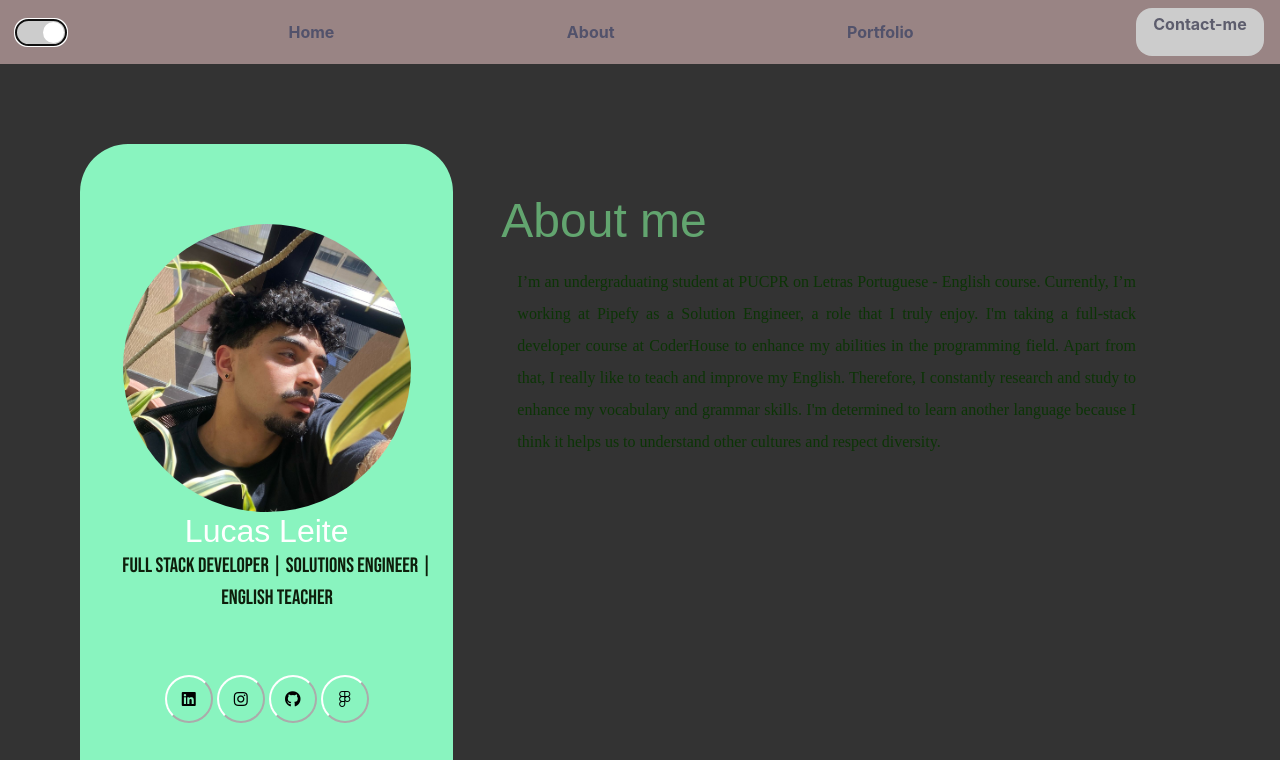
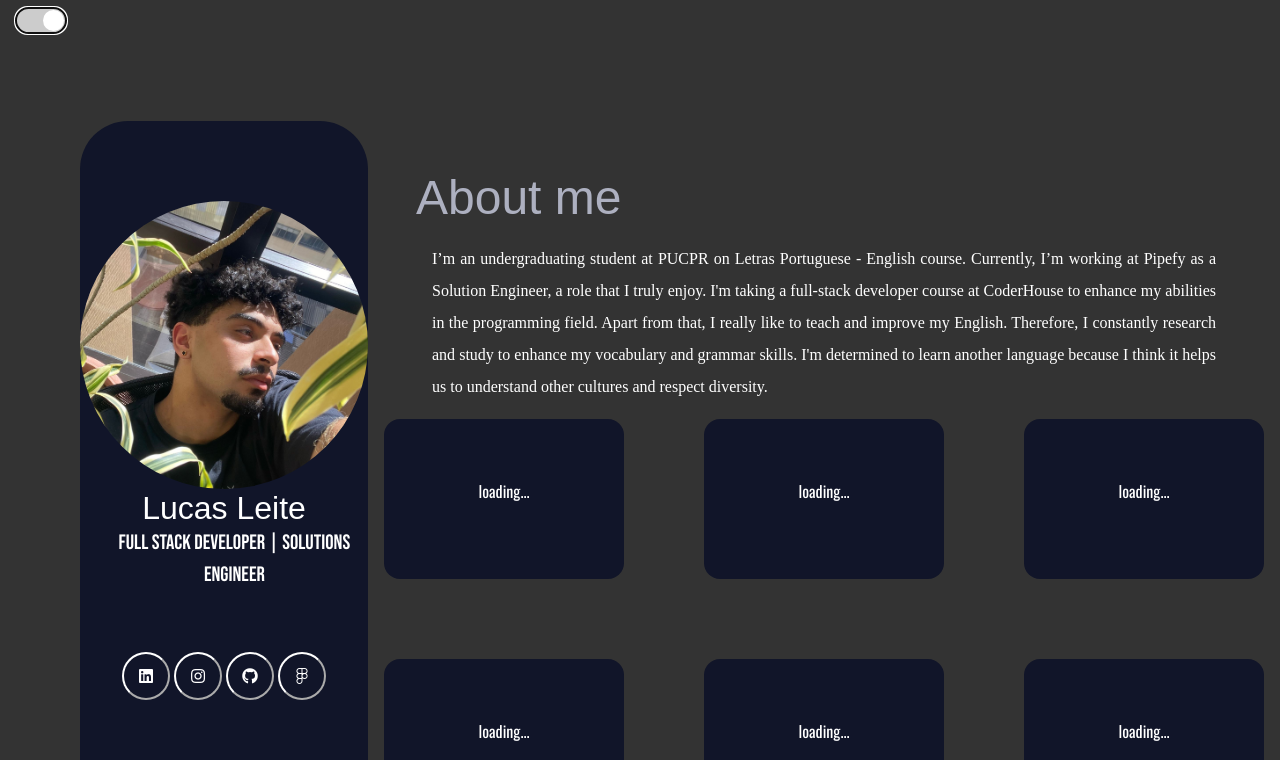
Before and after one commit to lukerodl/portfolio, a plain HTML site: page index.html in a window 1280 px wide. Both pictures are taken after a click on the button 41 px from the left and 32 px from the top of the page. Shown: the top 760 px of the page. Drawn offline with nearby package versions, Linux system fonts and the light colour scheme; a web font is replaced by a local one.

Commit message:
second commit

```diff
--- a/CSS/style-nav.css
+++ b/CSS/style-nav.css
@@ -2,8 +2,13 @@
     display: flex; /* Usa Flexbox */
     justify-content: space-between; /* Espaça os elementos igualmente */
     align-items: center; /* Centraliza verticalmente os elementos */
-    background: #998484;
+    background: #ffffff;
     padding: 1em;
+}
+
+.dark-mode .navbar{
+    background-color: #333;
+    color: #fff;
 }
 
 /* Estilização do botão de toggle */
@@ -28,6 +33,7 @@
     transition: transform 0.3s ease;
 }
 
+
 /* Classes para os modos dark e light */
 .dark-mode {
     background-color: #333;
@@ -37,31 +43,3 @@
 .dark-mode .toggle-ball {
     transform: translateX(25px);
 }
-
-/* Estilização dos Links */
-.navbar-link-home a,
-.navbar-link-about,
-.navbar-link-portfolio {
-    text-decoration: none;
-    color: rgb(82, 82, 107);
-    font-weight: bolder;
-    margin: 0 10px; /* Adiciona margem entre os links */
-}
-
-.nav-btn-contact {
-    height: 3em;
-    width: 8em;
-    border-radius: 1em;
-    background-color: #ccc;
-    border: none;
-    cursor: pointer;
-    display: flex;
-    align-items: center;
-    justify-content: center;
-}
-
-.nav-btn-contact-text {
-    color: rgb(93, 93, 109);
-    text-align: center;
-    font-weight: bolder;
-}
--- a/CSS/style.css
+++ b/CSS/style.css
@@ -2,6 +2,7 @@
 @import url('https://fonts.googleapis.com/css2?family=Erica+One&family=Londrina+Outline&family=Monofett&family=Nabla&family=Rubik+Spray+Paint&family=Rubik+Vinyl&family=Rubik+Wet+Paint&display=swap');
 @import url('https://fonts.googleapis.com/css2?family=Chathura:wght@100;300;400;700;800&family=Erica+One&family=Londrina+Outline&family=Monofett&family=Nabla&family=Rubik+Spray+Paint&family=Rubik+Vinyl&family=Rubik+Wet+Paint&display=swap');
 @import url('https://fonts.googleapis.com/css2?family=Platypi:ital,wght@0,300..800;1,300..800&family=Poppins:ital,wght@0,100;0,200;0,300;0,400;0,500;0,600;0,700;0,800;0,900;1,100;1,200;1,300;1,400;1,500;1,600;1,700;1,800;1,900&family=Roboto+Condensed:ital,wght@0,100..900;1,100..900&display=swap');
+@import url('https://fonts.googleapis.com/css2?family=Oswald:wght@200..700&display=swap');
 
 
 body {
@@ -13,7 +14,7 @@ body {
     display: grid;
     grid-template-areas:
     "aside section1"
-    "aside section1";
+    "footer footer";
     grid-template-columns: 1fr 2fr;
     grid-template-rows: 1fr 1fr;
     min-height: 100vh;
@@ -26,6 +27,11 @@ aside {
     background: #89f4bf;
     border-radius: 3em;
 }
+
+.dark-mode .aside{
+    background: #111529;}
+
+
 .aside-content {
     display: flex;
     flex-direction: column;
@@ -87,6 +93,11 @@ aside {
     display: flex;
     flex-direction: row;
     justify-content: space-around;
+    opacity: 1;
+}
+
+.social-buttons:opacity {
+    opacity: 0.5;
 }
 
 .social-btn {
@@ -97,6 +108,14 @@ aside {
     border-color: #ffffff;
     background: transparent;
     flex-wrap: wrap;
+    opacity: 1;
+}
+
+.dark-mode .social-btn{
+    color: #ffffff;}
+
+.social-btn:hover {
+    opacity: 0.5;
 }
 
 .hire-btn {
@@ -108,6 +127,15 @@ aside {
     text-align: center; /* Centraliza o texto */
     font-size: 1.3em; /* Tamanho da fonte */
     font-family: 'Bebas Neue', sans-serif; /* Fonte personalizada */
+    opacity: 1;
+}
+
+.dark-mode .hire-btn{
+    color: #ffffff;
+    background: #695b5b;}
+
+.hire-btn:hover {
+    opacity: 0.5;
 }
 
 
@@ -121,6 +149,9 @@ aside {
     color: rgba(110, 193, 126, 0.808);
 }
 
+.dark-mode .portfolio-content-h1{
+    color: #adb0c0;}
+
 .portfolio-content-p {
     margin: 1em 4em 1em 4em;
     font-size: 1em;
@@ -131,3 +162,68 @@ aside {
     font-style: normal;
     color: rgb(12, 52, 6);
 }
+
+.dark-mode .portfolio-content-p{
+    color: #ffffff;}
+
+/* Classes para os modos dark e light */
+.dark-mode p{
+    color: #fff;
+}
+
+.portfolio-experiencia {
+    display: grid;
+    grid-template-areas:
+    "experiencia1 experiencia2 experiencia3"
+    "experiencia4 experiencia5 experiencia6";
+    justify-content: center;
+    align-items: center;
+    grid-gap: 5em;
+    margin: 1em;
+}
+
+.experiencia1, .experiencia2, .experiencia3, .experiencia4, .experiencia5, .experiencia6, .experiencia7, .experiencia8, .experiencia9 {
+    height: 10em;
+    width: 15em;
+    background: #ca9569;
+    text-align: center;
+    align-content: center;
+    border-radius: 1em;
+    opacity: 1;
+    cursor: pointer;
+    transition: transform 0.3s ease;
+}
+
+/* Classes para os modos dark e light */
+.dark-mode .experiencia1{
+background: #111529;}
+.dark-mode .experiencia2{
+    background: #111529;}
+.dark-mode .experiencia2{
+    background: #111529;}
+.dark-mode .experiencia3{
+    background: #111529;}
+.dark-mode .experiencia4{
+    background: #111529;}
+.dark-mode .experiencia5{
+    background: #111529;}
+.dark-mode .experiencia6{
+     background: #111529;}
+.dark-mode .experiencia7{
+    background: #111529;}
+.dark-mode .experiencia8{
+    background: #111529;}
+.dark-mode .experiencia9{
+    background: #111529;}
+
+.experiencia1:hover, .experiencia2:hover, .experiencia3:hover, .experiencia4:hover, .experiencia5:hover, .experiencia6:hover, .experiencia7:hover, .experiencia8:hover, .experiencia9:hover {
+    opacity: 0.5;
+}
+
+.portfolio-experiencia-p {
+    font-family: "Oswald", sans-serif;
+    font-optical-sizing: auto;
+    font-weight: weight;
+    font-style: normal;
+    color: rgb(57, 101, 50);
+}
--- a/index.html
+++ b/index.html
@@ -19,10 +19,7 @@
         <button id="toggleBtn" class="toggle-button">
             <div class="toggle-ball"></div>
           </button>
-          <span class="navbar-link-home"><a href="index.html">Home</a></span>
-          <span class="navbar-link-about"><a href="index.html"></a>About</span>
-          <span class="navbar-link-portfolio"><a href="index.html"></a>Portfolio</span>
-          <button class="nav-btn-contact"><p class="nav-btn-contact-text">Contact-me</p></button>
+
     </nav>
 
 <main id="main">
@@ -30,7 +27,7 @@
         <div class="aside-content">
             <img class="main-aside-div-quadrado-img" src="./IMG/lucas_Leite.jpg" alt="lucas-leite">
             <h3 class="main-aside-div-quadrado-h3">Lucas Leite</h3>
-            <p class="main-aside-div-quadrado-p">Full Stack Developer | Solutions Engineer | English Teacher</p>
+            <p class="main-aside-div-quadrado-p">Full Stack Developer | Solutions Engineer</p>
             <div class="buttons">
                 <div class="social-buttons">
                     <a href="https://www.linkedin.com/in/lucas-leite13/"><button class="social-btn"><i class="fab fa-linkedin"></i></button></a>
@@ -46,8 +43,40 @@
     <section class="section">
         <h1 class="portfolio-content-h1">About me</h1>
         <p class="portfolio-content-p">I’m an undergraduating student at PUCPR on Letras Portuguese - English course. Currently, I’m working at Pipefy as a Solution Engineer, a role that I truly enjoy. I'm taking a full-stack developer course at CoderHouse to enhance my abilities in the programming field. Apart from that, I really like to teach and improve my English. Therefore, I constantly research and study to enhance my vocabulary and grammar skills. I'm determined to learn another language because I think it helps us to understand other cultures and respect diversity.</p>
+
+        <div class="portfolio-experiencia">
+            <div class="experiencia1">
+                <p class="portfolio-experiencia-p">loading...</p>
+            </div>
+            <div class="experiencia2">
+                <p class="portfolio-experiencia-p">loading...</p>
+            </div>
+            <div class="experiencia3">
+                <p class="portfolio-experiencia-p">loading...</p>
+            </div>
+            <div class="experiencia4">
+                <p class="portfolio-experiencia-p">loading...</p>
+            </div>
+            <div class="experiencia5">
+                    <p class="portfolio-experiencia-p">loading...</p>
+            </div>
+            <div class="experiencia6">
+                <p class="portfolio-experiencia-p">loading...</p>
+            </div>
+            <div class="experiencia7">
+                <p class="portfolio-experiencia-p">loading...</p>
+            </div>
+            <div class="experiencia8">
+                <p class="portfolio-experiencia-p">loading...</p>
+            </div>
+            <div class="experiencia9">
+                <p class="portfolio-experiencia-p">loading...</p>
+            </div>
         </div>
         </section>
+        <footer>
+
+        </footer>
 </main>
 
     <script src="script.js"></script>
```
